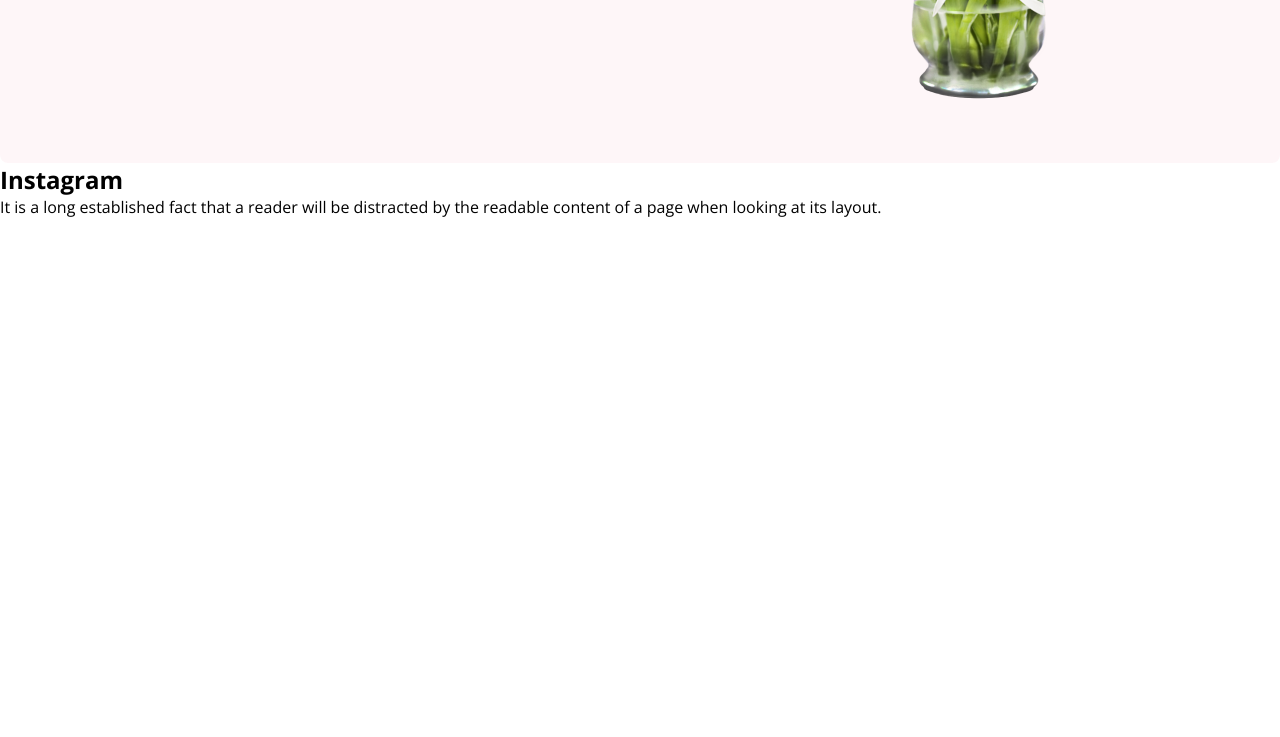
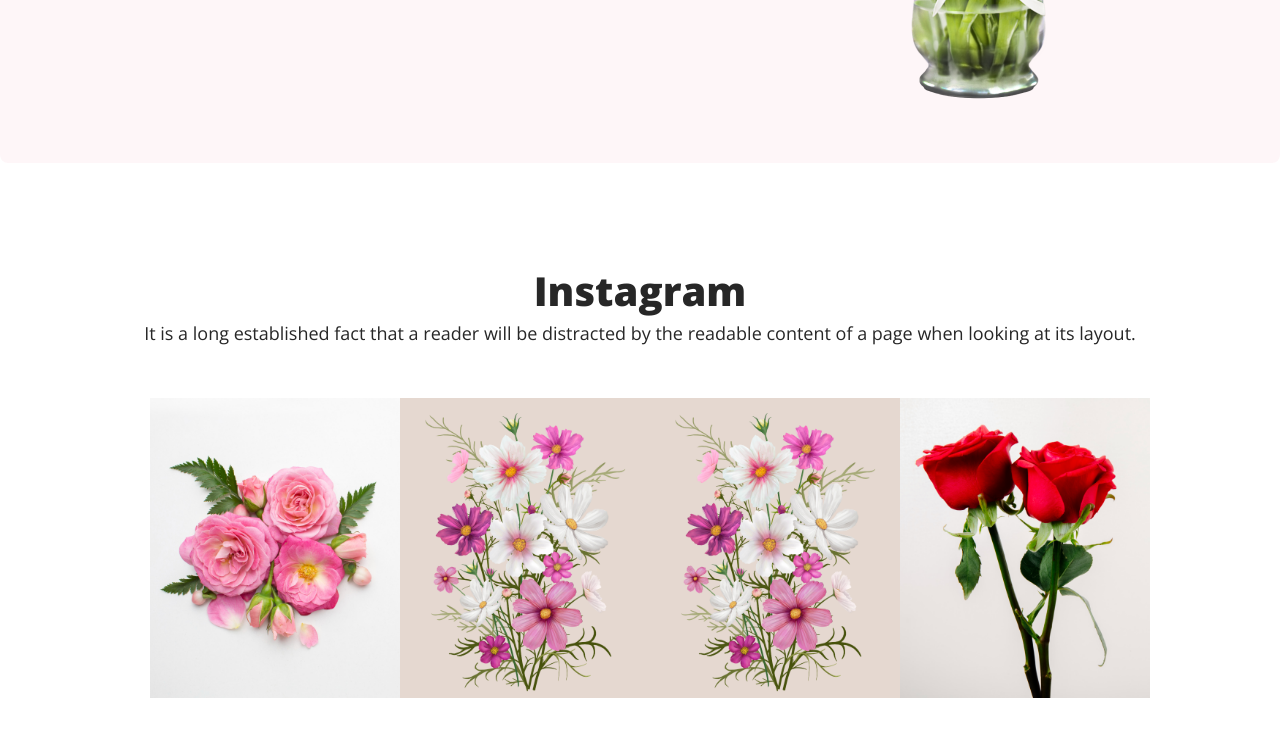
Before and after one commit to MdMehdiHasan9819/flower-shop-assignment-mhr, a plain HTML site: page index.html in a window 1280 px wide. Shown: the part 1135-1872 px from the top of the page. Before the commit the page ends 1353 px from the top, so only its background shows below. Drawn offline with nearby package versions, Linux system fonts and the light colour scheme.

Commit message:
added instagram section

```diff
--- a/assets/style.css
+++ b/assets/style.css
@@ -81,3 +81,32 @@ font-size: 18px;
 font-weight: 400;
 margin-bottom: 20px;
 }
+
+/* instagram section css */
+.instagram-head{
+    text-align: center;
+    margin-top: 100px;
+}
+.instagram-title{
+color: #272727;
+text-align: center;
+font-size: 40px;
+font-weight: 800;
+}
+.instagram-description{
+color: #272727;
+text-align: center;
+font-size: 18px;
+font-weight: 400;
+line-height: 30px;
+}
+
+.instgram-img-section{
+    display: flex;
+    justify-content: space-around;
+    margin: 50px 150px 100px 150px;
+}
+.ins-image{
+    width: 250px;
+    height: 300px;
+}
--- a/index.html
+++ b/index.html
@@ -41,10 +41,16 @@
 
             <section id="instagram-section">
                     <div class="instagram-head">
-                        <h1 class="intagram-title">Instagram</h1>
+                        <h1 class="instagram-title">Instagram</h1>
                         <p class="instagram-description">It is a long established fact that a reader will be distracted by the readable content of a page when looking at its layout.</p>
                     </div>
 
+                    <div class="instgram-img-section">
+                        <div><img class="ins-image" src="./media/Flower 01.png" alt="" srcset=""></div>
+                        <div><img class="ins-image" src="./media/Rectangle 4.png" alt="" srcset=""></div>
+                        <div><img class="ins-image" src="./media/Rectangle 4.png" alt="" srcset=""></div>
+                        <div><img class="ins-image" src="./media/Rectangle 6.png" alt="" srcset=""></div>
+                    </div>
             </section>
 
 
```
